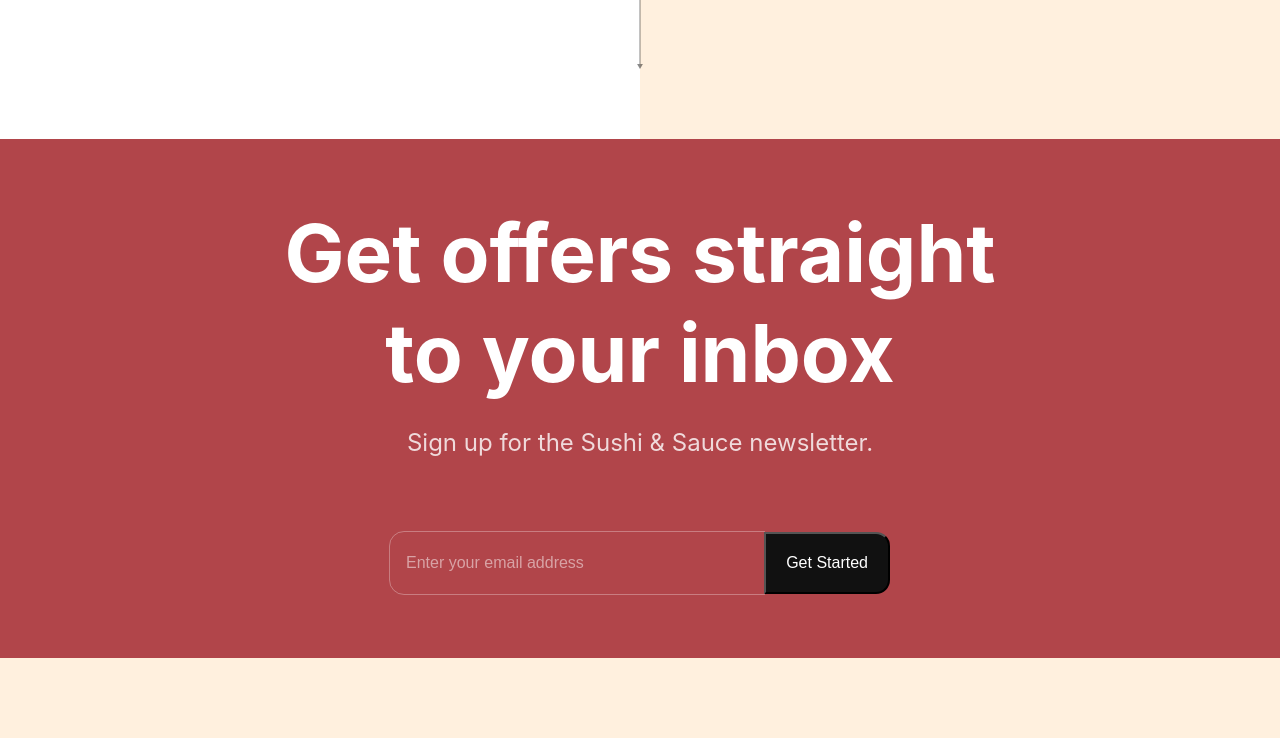
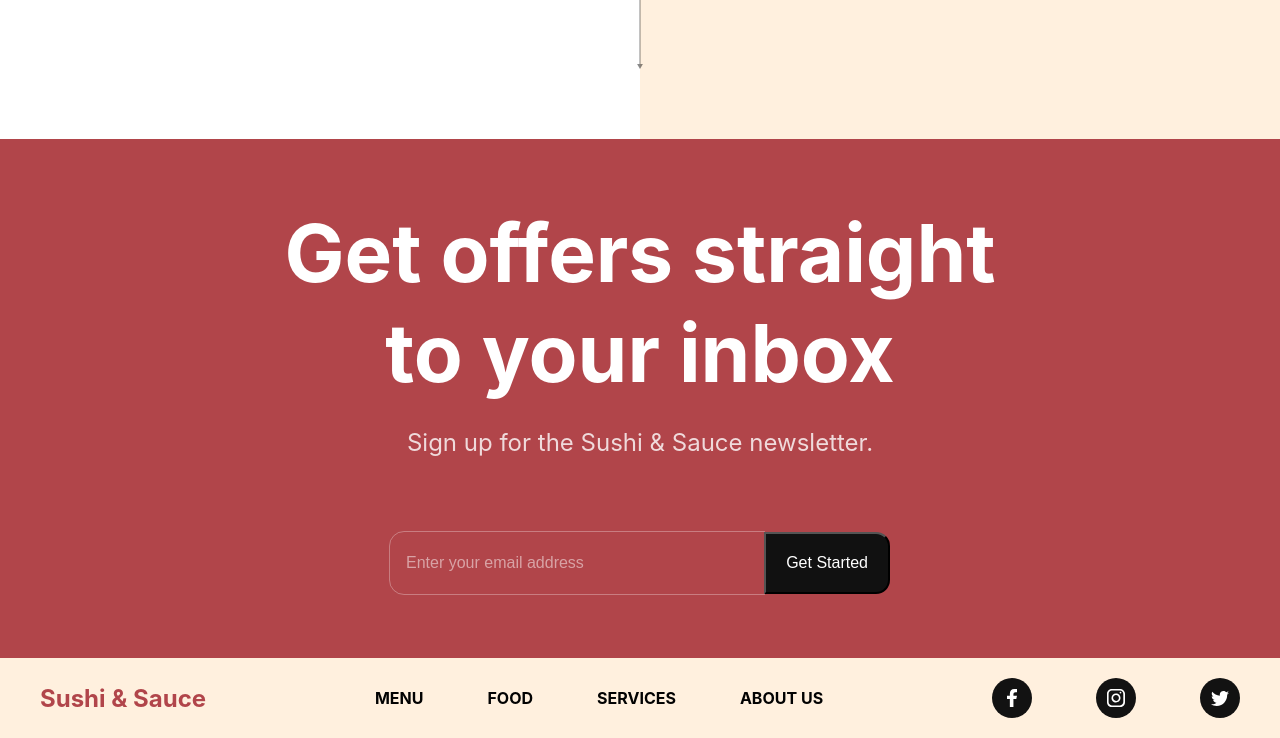
Before and after one commit to druxvh/sushiSite, a website built with Vite: page index.html in a window 1280 px wide. Shown: the part 3077-3815 px from the top of the page. Before the commit the page ends 3735 px from the top, so only its background shows below. Built offline with nearby package versions, Linux system fonts and the light colour scheme.

Commit message:
add footer

```diff
--- /dev/null
+++ b/css/sections/footer.css
@@ -0,0 +1,45 @@
+/* * {
+  outline: 1px solid red;
+} */
+.footer {
+  width: 100%;
+  overflow: hidden;
+  padding: 20px 40px;
+  flex-wrap: wrap;
+}
+.footer__logo {
+  font-size: 24px;
+  font-weight: 700;
+}
+.footer__logo span {
+  color: var(--primary-color);
+}
+
+.footer ul {
+  list-style: none;
+  display: flex;
+  flex-direction: row;
+  gap: 64px;
+  flex-wrap: wrap;
+}
+
+.footer__nav li {
+  text-transform: uppercase;
+}
+.footer__social {
+  display: flex;
+}
+
+.footer__social li {
+  width: 40px;
+  height: 40px;
+  background-color: var(--secondary-color);
+  border-radius: 100%;
+  cursor: pointer;
+}
+
+.footer__social li img {
+  height: 45%;
+  width: 45%;
+  object-fit: contain;
+}
--- a/css/style.css
+++ b/css/style.css
@@ -4,6 +4,7 @@
 @import url("sections/menu.css");
 @import url("sections/trending.css");
 @import url("sections/subscription.css");
+@import url("sections/footer.css");
 * {
   margin: 0;
   padding: 0;
--- a/index.html
+++ b/index.html
@@ -87,7 +87,7 @@
     </section>
     <section class="popular-foods" id="menu">
       <h2 class="popular-foods__title" data-aos="flip-up">Popular Foods</h2>
-      <div class="popular-foods__filter">
+      <div class="popular-foods__filter" data-aos="fade-up">
         <button class="popular-foods__filter-btn active">All</button>
         <button class="popular-foods__filter-btn">
           <img src="assets/sushi-9.png" alt="sushi" />
@@ -160,7 +160,7 @@
     </section>
     <section class="trending" id="food">
       <section class="trending-sushi">
-        <div class="trending__content">
+        <div class="trending__content" data-aos="fade-right">
           <p class="sushi-subtitle">What's Trending</p>
           <h3 class="sushi-title">Japanese Sushi</h3>
           <p class="sushi-description">
@@ -205,7 +205,7 @@
             </li>
           </ul>
         </div>
-        <div class="trending__image flex-center">
+        <div class="trending__image flex-center" data-aos="fade-left">
           <img src="assets/sushi-5.png" alt="sushi" />
           <div class="trending__arrow trending__arrow-left">
             <img src="assets/arrow-vertical.svg" alt="arrow" />
@@ -215,11 +215,11 @@
           </div>
         </div>
       </section>
-      <div class="trending__discover">
+      <div class="trending__discover" data-aos="zoom-in">
         <p>Discover</p>
       </div>
       <section class="trending-drinks">
-        <div class="trending__image flex-center">
+        <div class="trending__image flex-center" data-aos="fade-right">
           <img src="assets/sushi-4.png" alt="sushi" />
           <div class="trending__arrow trending__arrow-top">
             <img src="assets/arrow-horizontal.svg" alt="arrow" />
@@ -228,7 +228,7 @@
             <img src="assets/arrow-vertical.svg" alt="arrow" />
           </div>
         </div>
-        <div class="trending__content">
+        <div class="trending__content" data-aos="fade-left">
           <p class="sushi-subtitle">What's Trending</p>
           <h3 class="sushi-title">Japanese Drink's</h3>
           <p class="sushi-description">
@@ -277,15 +277,37 @@
     </section>
 
     <section class="subscription flex-center" id="services">
-      <h2>
+      <h2 data-aos="fade-up">
         Get offers straight <br />
         to your inbox
       </h2>
-      <p>Sign up for the Sushi & Sauce newsletter.</p>
+      <p data-aos="fade-up">Sign up for the Sushi & Sauce newsletter.</p>
       <div class="subscription-form">
         <input type="text" placeholder="Enter your email address" />
         <button>Get Started</button>
       </div>
     </section>
+    <footer class="footer flex-between">
+      <h3 class="footer__logo">
+        <span>Sushi & Sauce</span>
+      </h3>
+      <ul class="footer__nav">
+        <li><a href="#menu">Menu</a></li>
+        <li><a href="#food">Food</a></li>
+        <li><a href="#services">services</a></li>
+        <li><a href="#about-us">About Us</a></li>
+      </ul>
+      <ul class="footer__social">
+        <li class="flex-center">
+          <img src="assets/facebook.svg" alt="Insta" />
+        </li>
+        <li class="flex-center">
+          <img src="assets/instagram.svg" alt="Insta" />
+        </li>
+        <li class="flex-center">
+          <img src="assets/twitter.svg" alt="Insta" />
+        </li>
+      </ul>
+    </footer>
   </body>
 </html>
```
